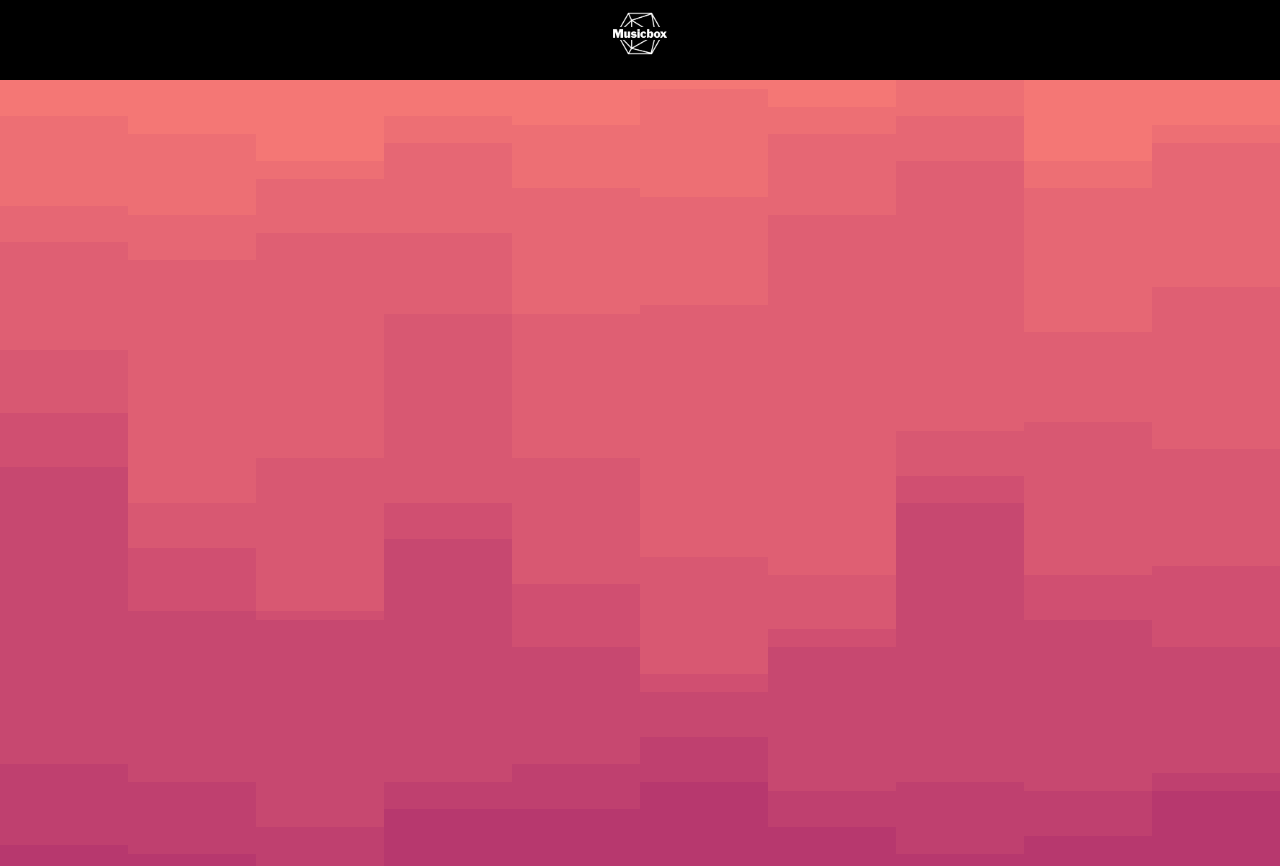
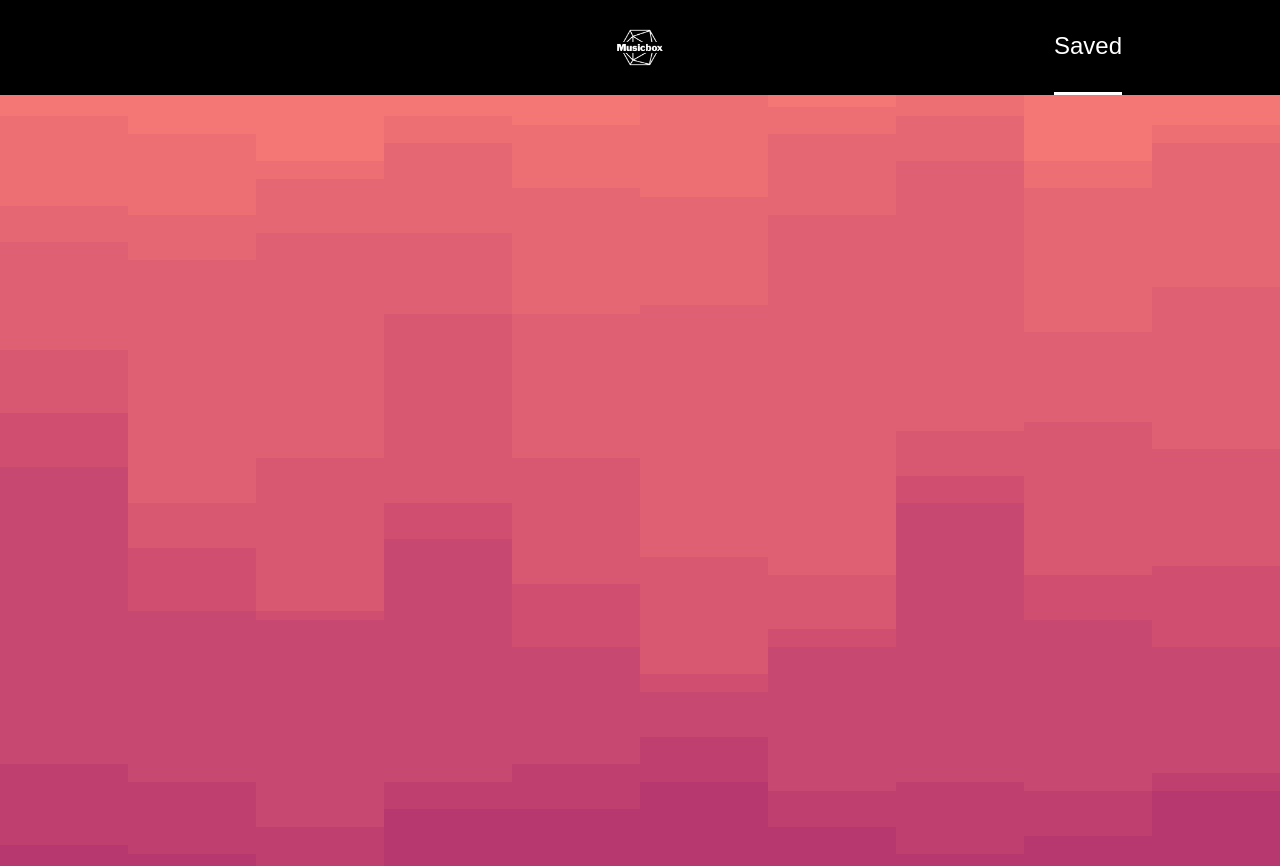
Before and after one commit to Starfodders/Musicbox, a React (Create React App) app: page / in a window 1280 px wide. Shown: the top 866 px of the page. Built offline with nearby package versions, Linux system fonts and the light colour scheme.

Commit message:
saved route link in header

```diff
--- a/src/components/Header/Header.js
+++ b/src/components/Header/Header.js
@@ -1,15 +1,25 @@
-import React from 'react';
-import logo from "../../assets/images/musicbox-logo.png"
+import React from "react";
+import logo from "../../assets/images/musicbox-logo.png";
 import "./Header.scss";
+import { Link } from "react-router-dom";
+import {useState} from "react"
 
 const Header = () => {
-    return (
-        <div className = "header">
-            <div className = "header__container">
-                <img src = {logo} alt = "logo" className = "header__logo"></img>
-            </div>
-        </div>
-    );
+  const [atSaved, setAtSaved] = useState(true)
+
+  return (
+    <div className="header">
+      <div className="header__container">
+        <div className="header__block">Ignore</div>
+        <Link to="/" className="header__block">
+          <img src={logo} alt="logo" className="header__logo"></img>
+        </Link>
+        <Link to="/saved" className = "header__block">
+          <h2 className= {atSaved ? 'header__link--active' : 'header__link'}>Saved</h2>
+        </Link>
+      </div>
+    </div>
+  );
 };
 
 export default Header;
--- a/src/components/Header/Header.scss
+++ b/src/components/Header/Header.scss
@@ -3,15 +3,31 @@
     position: fixed;
     background-color: black;
     width: 100%;
-    min-height: 5rem;
 
     &__container {
         width: 100%;
         display: flex;
+        justify-content: space-between;
+    }
+
+    &__block {
+        width: 30%;
+        display: flex;
         justify-content: center;
+        align-items: center;
     }
 
     &__logo {
-        width: 7%;
+        width: 20%;
+    }
+
+    &__link {
+        color: white;
+        padding: 2rem 0;
+
+        &--active {
+            @extend .header__link;
+            border-bottom: solid 3px white;
+        }
     }
 }
```
